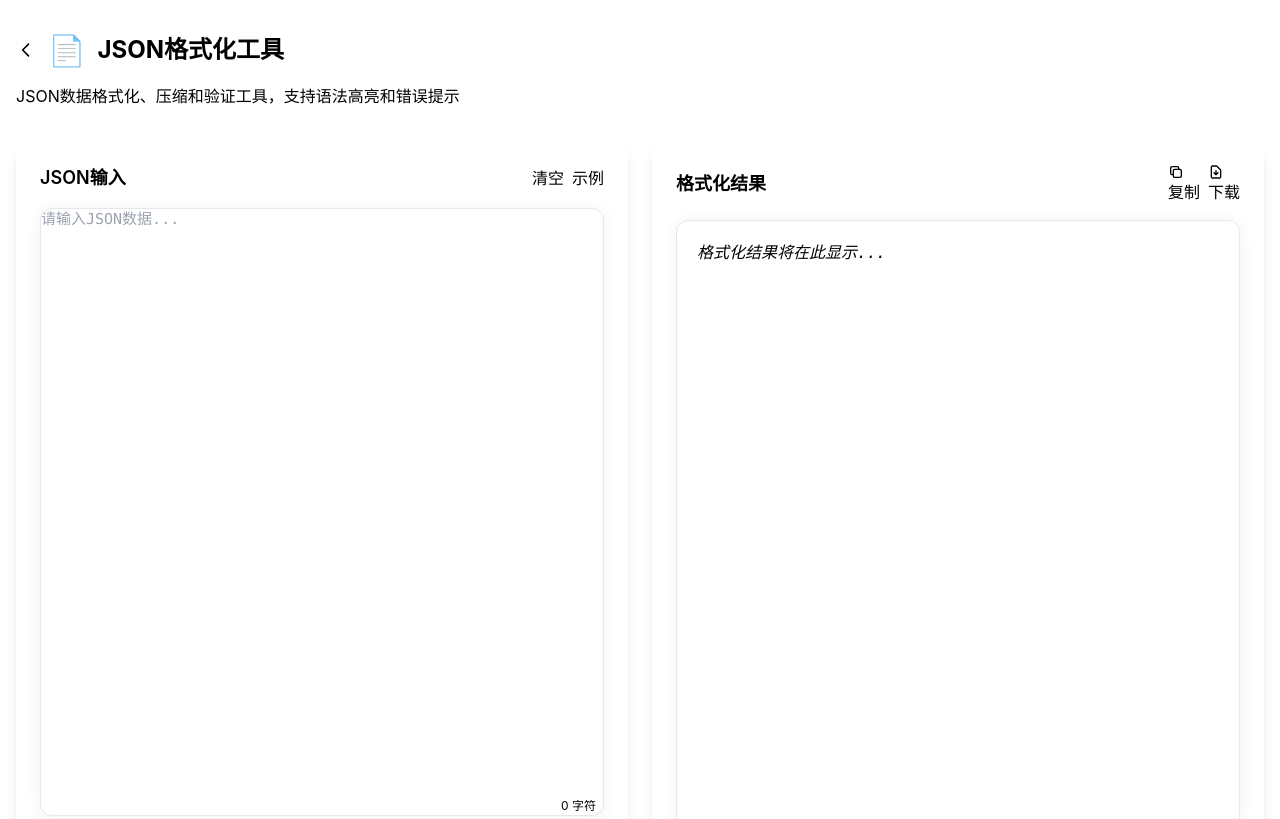
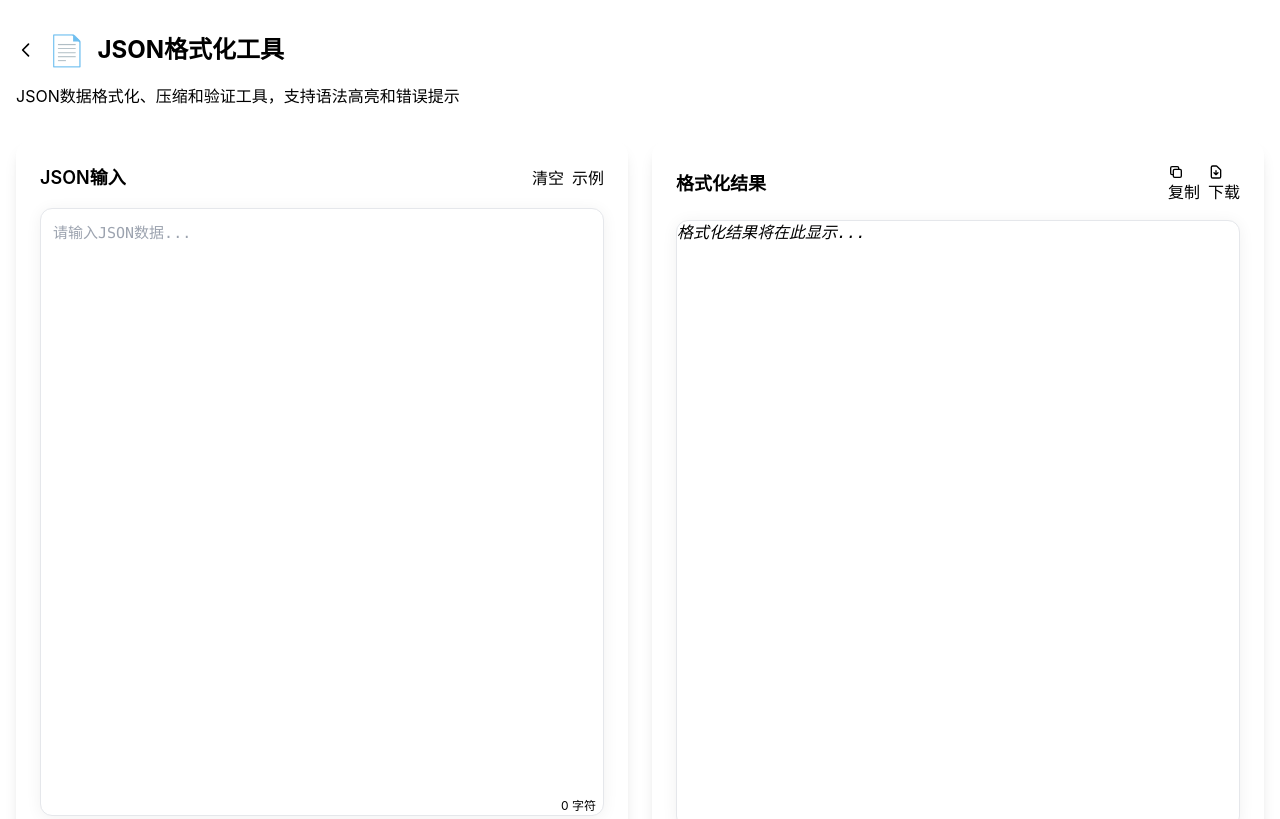
Before and after one commit to liujunxiang0076/liu-tools-front, a Vue app: page /tool/json-formatter in a window 1280 px wide. Shown: the top 819 px of the page. Built offline with nearby package versions, Linux system fonts and the light colour scheme.

Commit message:
style: 调整JsonFormatter组件内边距和样式以提升一致性
- 移除容器内边距，由内部json-pre控制
- 统一内边距，确保格式化结果与样式一致
- 增加line-height、white-space和word-break属性，提升可读性

```diff
--- a/src/views/JsonFormatter.vue
+++ b/src/views/JsonFormatter.vue
@@ -481,7 +481,7 @@ const highlightedJson = computed(() => {
   border-radius: 0.75rem; /* 与 rounded-lg 一致 */
   box-shadow: 0 2px 16px 0 rgba(0,0,0,0.06);
   background: #fff; /* 与 textarea-bordered 默认一致 */
-  padding: 1.25rem; /* 与输入区内边距一致 */
+  padding: 0; /* 移除容器内边距，由内部json-pre控制 */
   min-height: 20rem;
   font-family: 'JetBrains Mono', 'Fira Code', 'Consolas', 'Menlo', 'Courier', monospace;
 }
@@ -496,6 +496,10 @@ const highlightedJson = computed(() => {
   border-radius: 0.75rem;
   box-shadow: 0 2px 16px 0 rgba(0,0,0,0.06);
   background: #fff;
+  padding: 0.75rem !important; /* 统一内边距 */
+  line-height: 1.7; /* 与格式化结果保持一致 */
+  white-space: pre-wrap; /* 与格式化结果完全一致 */
+  word-break: break-all; /* 与格式化结果完全一致 */
 }
 .json-pre {
   margin: 0;
@@ -506,6 +510,7 @@ const highlightedJson = computed(() => {
   line-height: 1.7;
   white-space: pre-wrap;
   word-break: break-all;
+  padding: 0.75rem; /* 统一内边距 */
 }
 .dark .json-pre {
   color: #e5e7eb;
```
